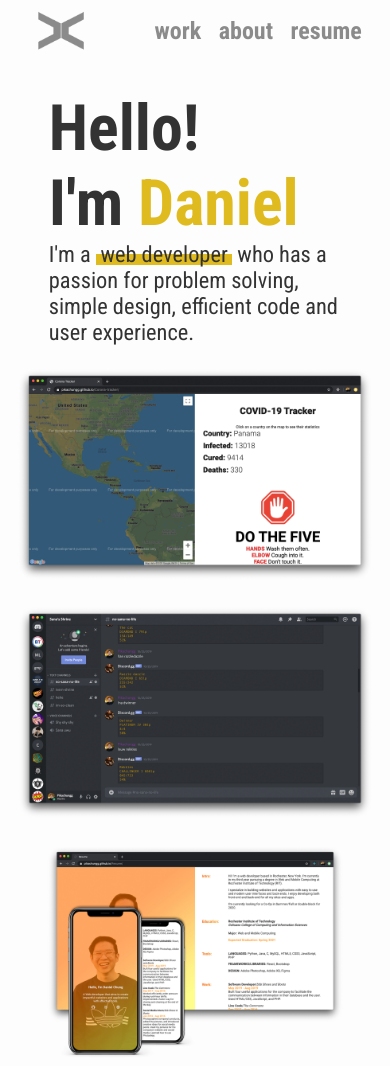
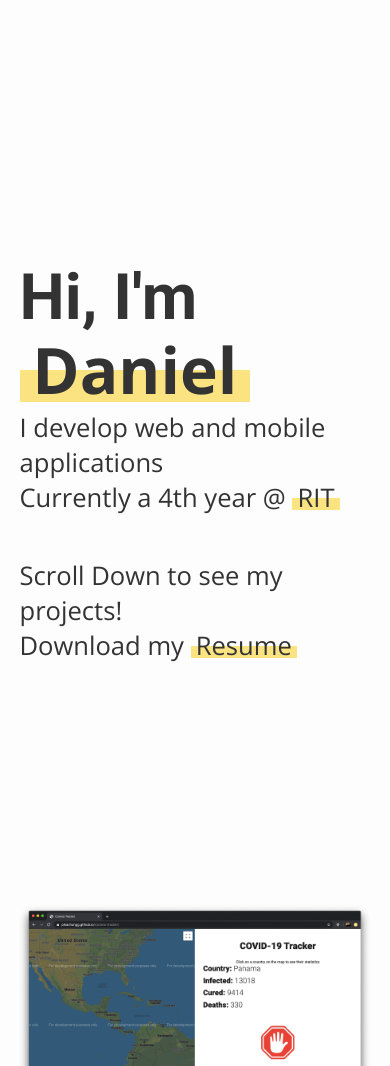
Before and after one commit to danielchungdev/portfolio, a website: page index.html in a window 390 px wide. Shown: the top 1066 px of the page. Drawn offline with nearby package versions, Linux system fonts and the light colour scheme.

Commit message:
Update to portfolio

```diff
--- a/css/styles.css
+++ b/css/styles.css
@@ -1,121 +1,39 @@
+
 *{
     background-color: #fdfdfd;
     color: #333333;
-    font-family: 'Roboto Condensed', sans-serif;
     margin: 0;
     padding: 0;
+    font-family: 'Open Sans', sans-serif;
 }
 
 
-html{
-    scroll-behavior: smooth;
+/* Introduction */
 
-}
-
-/* Navigation Bar */
-    .logo{
-        width: 5vw;
-        height: 5vh;
-        background-image: url(../images/logo-grayscale.png);
-        background-size: contain;
-        background-repeat: no-repeat;
-        transition-property: all;
-        transition-duration: 0.5s;
-        transition-timing-function: ease-in-out;
+    .intro-box{
+        height: 100vh;
+        display: grid;
+        grid-template-columns: 20% 40% 20% 20%;
     }
 
-    .logo:hover{
-        background-image: url("../images/logo.png");
+    .introduction{
+        grid-column-start: 2;
+        place-self: center;
+        font-size: 200%;
     }
 
-    nav{
-        font-weight: 700;
-        margin-left: 10%;
-        margin-right: 10%;
-        margin-top: 2.5%;
+    .introduction h1{
+        font-family: 'Roboto', sans-serif;
     }
 
-    nav ul{
-        list-style: none;
-        display: flex;
-    }
-
-    nav ul li{
-        display: inline-block;
-        margin-left: 2.5%;
-        margin-right: 2.5%;
-        margin-top: auto;
-        margin-bottom: auto;
-    }
-    nav ul li a{
-        color: rgb(139, 139, 139);
-        text-decoration: none;
-        font-size: 150%;
-        transition: all 0.5s ease-out;
-    }
-
-    nav ul li:first-child {
-        margin-right: auto;
-    }
-
-    nav ul li a:hover{
-        color: #333333;
-        transition: all 0.5s ease-in;
-    }
-
-/* Introduction */
-    .introduction{
-        font-size: 400%;
-        font-weight: 700;
-    }
-
-    .intro-box{
-        margin-top: 5%;
-        margin-bottom: 5%;
-        margin-left: auto;
-        margin-right: auto;
-        width: 50vw;
-    }
-
-    .my-name{
-        color: #E0BB20;
-    }
-
-    .intro-description{
-        margin-bottom: 1%;
-        font-size: 140%;
-    }
-
-    .intro-current{
-        font-size: 120%;
-    }
-
-    .intro-container{
-        display: flex;
-    }
-
-    .right{
-        text-align: center;
-        width: 50%;
-        font-size: 1300%;
-    }
-
-    .right-two{
-        text-align: center;
-        width: 50%;
-    }
-
-    .right-two img{
-        width: 100%;
-    }
-
-    .left-two{
-        width: 50%;
+    .introduction p{
+        font-family: 'Open Sans', sans-serif;
+        font-size: 80%;
     }
 
     mark{
         display: inline-block;
-        background-color: #E0BB20;
+        background-color: #fce382;
         line-height: 0em;
         padding-bottom: 0.5em;
         padding-left: 0.2em;
@@ -172,6 +90,7 @@ html{
     .project-title{
         font-weight: 700;
         font-size: 300%;
+        font-family: 'Roboto', sans-serif;
     }
 
     .project-description{
@@ -275,8 +194,8 @@ html{
     }
 
     .highlight{
-        color: #E0BB20;
-        background-color: #141414;
+        color: #fce382;
+        background-color: transparent;
         font-weight: 300;
         font-family: 'Roboto', sans-serif;
     }
@@ -296,7 +215,7 @@ html{
     }
 
     .footer-content a .footer-content-contact:hover{
-        color: #E0BB20;
+        color: #fce382;
         transition: all 0.5s ease-in;
     }
 
@@ -372,7 +291,7 @@ html{
 
     .connect-with-me ul a:hover{
         text-decoration: none;
-        color: #e29b58;
+        color: #fce382;
         transition: all 0.5s ease-in;
     }
 
@@ -394,11 +313,24 @@ html{
         }
 
         .intro-box{
-            margin-top: 5%;
-            margin-bottom: 5%;
-            margin-left: auto;
-            margin-right: auto;
-            width: 75vw;
+            height: 100vh;
+            display: grid;
+            grid-template-columns: 20% 55% 5% 20%;
+        }
+
+        .introduction{
+            grid-column-start: 2;
+            place-self: center;
+            font-size: 200%;
+        }
+
+        .introduction h1{
+            font-family: 'Roboto', sans-serif;
+        }
+
+        .introduction p{
+            font-family: 'Open Sans', sans-serif;
+            font-size: 80%;
         }
 
         .about-box{
@@ -472,7 +404,7 @@ html{
 
         .connect-with-me ul a:hover{
             text-decoration: none;
-            color: #e29b58;
+            background-color: #fce382;
             transition: all 0.5s ease-in;
         }
 
@@ -491,11 +423,24 @@ html{
         }
 
         .intro-box{
-            margin-top: 5%;
-            margin-bottom: 5%;
-            margin-left: auto;
-            margin-right: auto;
-            width: 75vw;
+            height: 100vh;
+            display: grid;
+            grid-template-columns: 10% 80% 10%;
+        }
+
+        .introduction{
+            grid-column-start: 2;
+            place-self: center;
+            font-size: 200%;
+        }
+
+        .introduction h1{
+            font-family: 'Roboto', sans-serif;
+        }
+
+        .introduction p{
+            font-family: 'Open Sans', sans-serif;
+            font-size: 80%;
         }
 
         .about-box{
@@ -568,7 +513,7 @@ html{
 
         .connect-with-me ul a:hover{
             text-decoration: none;
-            color: #e29b58;
+            color: #fce382;
             transition: all 0.5s ease-in;
         }
 
@@ -635,7 +580,7 @@ html{
     }
 
     .highlight{
-        color: #E0BB20;
+        color: #fce382;
         background-color: #141414;
         font-weight: 300;
         font-family: 'Roboto', sans-serif;
@@ -656,15 +601,9 @@ html{
     }
 
     .footer-content a .footer-content-contact:hover{
-        color: #E0BB20;
+        color: #fce382;
         transition: all 0.5s ease-in;
     }
-
-
-
-.content{
-    animation: transitionIn 3s;
-}
 
     @media only screen and (max-width: 900px) {
         footer{
@@ -741,7 +680,7 @@ html{
 
         .connect-with-me ul a:hover{
             text-decoration: none;
-            color: #e29b58;
+            color: #fce382;
             transition: all 0.5s ease-in;
         }
     }
@@ -783,12 +722,25 @@ html{
             width: 20vw;
         }
 
-        .right{
-            display: none;
+        .intro-box{
+            height: 100vh;
+            display: grid;
+            grid-template-columns: 5% 90% 5%;
         }
 
-        .left{
-            width: 100%;
+        .introduction{
+            grid-column-start: 2;
+            place-self: center;
+            font-size: 200%;
+        }
+
+        .introduction h1{
+            font-family: 'Roboto', sans-serif;
+        }
+
+        .introduction p{
+            font-family: 'Open Sans', sans-serif;
+            font-size: 80%;
         }
 
         .content{
@@ -808,15 +760,3 @@ html{
             margin-right: 1%;
         }
     }
-
-@keyframes transitionIn{
-    from{
-        opacity: 0;
-        transform: rotateX(-10deg);
-    }
-
-    to{
-        opacity: 1;
-        transform: rotateX(0);
-    }
-}
--- a/index.html
+++ b/index.html
@@ -6,38 +6,29 @@
     <title>Daniel Chung</title>
     <link rel="stylesheet" href="css/styles.css">
     <link rel="icon" href="images/logo.png">
-    <link href="https://fonts.googleapis.com/css2?family=Roboto:wght@300;500&display=swap" rel="stylesheet">
-    <link href="https://fonts.googleapis.com/css2?family=Roboto+Mono:wght@300&display=swap" rel="stylesheet">
-    <link href="https://fonts.googleapis.com/css2?family=Roboto+Condensed:wght@400;700&display=swap" rel="stylesheet">
+    <link rel="stylesheet" href="./node_modules/sal.js/dist/sal.css">
+    <link href="https://fonts.googleapis.com/css2?family=Open+Sans:wght@400;700&family=Roboto:wght@400;700&display=swap" rel="stylesheet">
 </head>
 <body>
-    <nav>
-        <ul>
-            <li><a href="index.html"><div class="logo"></div></a></li>
-            <li><a href="#anchor">work</a></li>
-            <li><a href="about.html">about</a></li>
-            <li><a href="document/Resume.pdf" download>resume</a></li>
-        </ul>
-    </nav>
     <div class="content">
         <div class="intro-box">
-            <div class="intro-container">
-                <div class="left">
-                    <div class="introduction">Hello!</div>
-                    <div class="introduction">I'm <span class="my-name">Daniel</span></div>
-                    <div class="intro-description">
-                        I'm a <mark>web developer</mark> who has a passion for problem solving, simple design, efficient code and user experience.
-                    </div>
-                </div>
-                <div class="right">
-                    👨‍💻
+            <div class="introduction">
+                <div>
+                    <h1>Hi, I'm <mark>Daniel</mark></h1>
+                    <p>I develop web and mobile applications</p>
+                    <p>Currently a 4th year @ <mark>RIT</mark></p>
+                    <br>
+                    <p>Scroll Down to see my projects!</p>
+                    <p>Download my <a href="document/Resume_DanielChung2020.pdf" download="DanielChung_Resume2020"><mark>Resume</mark></a></p>
                 </div>
             </div>
         </div>
-        <div id="anchor"></div>
+
         <div class="project-container">
 
-            <div class="project">
+            <div class="project" data-sal="slide-up"
+            data-sal-delay="100"
+            data-sal-easing="easeInOutSine">
                 <div class="project-left">
                     <div class="project-title">COVID-19 Tracker</div>
                     <div class="tools">
@@ -55,25 +46,72 @@
                 </div>
             </div>
 
-            <div class="project">
+            <div class="project" data-sal="slide-up"
+            data-sal-delay="300"
+            data-sal-easing="easeInOutSine">
                 <div class="project-left">
-                    <div class="project-title">DiscordGG</div>
+                    <div class="project-title">Where Now</div>
                     <div class="tools">
                         <ul>
-                            <li>Python</li>
-                            <li>API</li>
+                            <li>UI & UX</li>
+                            <li>Prototype</li>
+                            <li>Figma</li>
                         </ul>
                     </div>
-                    <div class="project-description">A discord bot that allows you to quickly find the statistic of League of Legend's players through commands.</div>
-                    <a href="https://github.com/pikachungg/Discord-opgg" target="_blank" class="project-link">Check my project!</a>
+                    <div class="project-description">Tourist website for my hometown Panama.</div>
+                    <a href="https://www.figma.com/proto/f07D2gA6wuwrOoxMovo4BJ/WhereNow?node-id=4%3A0&scaling=min-zoom" target="_blank" class="project-link">Check my project!</a>
                 </div>
                 <div class="project-right">
-                    <a href="https://github.com/pikachungg/Discord-opgg" target="_blank"><img src="images/leaguegg.png" alt="picture-of-project"></a>
+                    <a href="https://www.figma.com/proto/f07D2gA6wuwrOoxMovo4BJ/WhereNow?node-id=4%3A0&scaling=min-zoom" target="_blank"><img src="images/wherenow.png" alt="picture-of-project"></a>
+                </div>
+            </div>
+
+            <div class="project" data-sal="slide-up"
+            data-sal-delay="300"
+            data-sal-easing="easeInOutSine">
+                <div class="project-left">
+                    <div class="project-title">Swoop</div>
+                    <div class="tools">
+                        <ul>
+                            <li>HTML</li>
+                            <li>CSS</li>
+                            <li>JavaScript</li>
+                            <li>React</li>
+                        </ul>
+                    </div>
+                    <div class="project-description">Swoop is a game dedicated to promote relaxation through lines and colors.</div>
+                    <a href="https://gavinnishizawa.github.io/swoop/" target="_blank" class="project-link">Check my project!</a>
+                </div>
+                <div class="project-right">
+                    <a href="https://gavinnishizawa.github.io/swoop/" target="_blank"><img src="images/Swoop.png" alt="picture-of-project"></a>
                 </div>
             </div>
 
 
-            <div class="project">
+
+            <div class="project" data-sal="slide-up"
+            data-sal-delay="300"
+            data-sal-easing="easeInOutSine">
+                <div class="project-left">
+                    <div class="project-title">Coffe Ordering App</div>
+                    <div class="tools">
+                        <ul>
+                            <li>UI & UX</li>
+                            <li>Prototype</li>
+                            <li>Figma</li>
+                        </ul>
+                    </div>
+                    <div class="project-description">Prototype created with figma for a coffee company.</div>
+                    <a href="https://www.figma.com/proto/Fcfo1xA3VRgHEBHXwknXVd/Coffee-Ordering-App?node-id=1%3A35&scaling=scale-down" target="_blank" class="project-link">Check my project!</a>
+                </div>
+                <div class="project-right">
+                    <a href="https://www.figma.com/proto/Fcfo1xA3VRgHEBHXwknXVd/Coffee-Ordering-App?node-id=1%3A35&scaling=scale-down" target="_blank"><img src="images/coffeeapp.png" alt="picture-of-project"></a>
+                </div>
+            </div>
+
+            <div class="project" data-sal="slide-up"
+            data-sal-delay="300"
+            data-sal-easing="easeInOutSine">
                 <div class="project-left">
                     <div class="project-title">Resume Website</div>
                     <div class="tools">
@@ -93,46 +131,30 @@
             </div>
 
 
-            <div class="project">
+            <div class="project" data-sal="slide-up"
+            data-sal-delay="300"
+            data-sal-easing="easeInOutSine">
                 <div class="project-left">
-                    <div class="project-title">Swoop</div>
+                    <div class="project-title">DiscordGG</div>
                     <div class="tools">
                         <ul>
-                            <li>HTML</li>
-                            <li>CSS</li>
-                            <li>JavaScript</li>
-                            <li>React</li>
+                            <li>Python</li>
+                            <li>API</li>
                         </ul>
                     </div>
-                    <div class="project-description">Swoop is a game dedicated to promote relaxation through lines and colors.</div>
-                    <a href="https://gavinnishizawa.github.io/swoop/" target="_blank" class="project-link">Check my project!</a>
+                    <div class="project-description">A discord bot that allows you to quickly find the statistic of League of Legend's players through commands.</div>
+                    <a href="https://github.com/pikachungg/Discord-opgg" target="_blank" class="project-link">Check my project!</a>
                 </div>
                 <div class="project-right">
-                    <a href="https://gavinnishizawa.github.io/swoop/" target="_blank"><img src="images/Swoop.png" alt="picture-of-project"></a>
+                    <a href="https://github.com/pikachungg/Discord-opgg" target="_blank"><img src="images/leaguegg.png" alt="picture-of-project"></a>
                 </div>
             </div>
 
 
-            <div class="project">
-                <div class="project-left">
-                    <div class="project-title">Coffe Ordering App</div>
-                    <div class="tools">
-                        <ul>
-                            <li>UI & UX</li>
-                            <li>Prototype</li>
-                            <li>Figma</li>
-                        </ul>
-                    </div>
-                    <div class="project-description">Prototype created with figma for a coffee company.</div>
-                    <a href="https://www.figma.com/proto/Fcfo1xA3VRgHEBHXwknXVd/Coffee-Ordering-App?node-id=1%3A35&scaling=scale-down" target="_blank" class="project-link">Check my project!</a>
-                </div>
-                <div class="project-right">
-                    <a href="https://www.figma.com/proto/Fcfo1xA3VRgHEBHXwknXVd/Coffee-Ordering-App?node-id=1%3A35&scaling=scale-down" target="_blank"><img src="images/coffeeapp.png" alt="picture-of-project"></a>
-                </div>
-            </div>
 
-
-            <div class="project">
+            <div class="project" data-sal="slide-up"
+            data-sal-delay="300"
+            data-sal-easing="easeInOutSine">
                 <div class="project-left">
                     <div class="project-title">Welcome to Panama</div>
                     <div class="tools">
@@ -152,25 +174,6 @@
             </div>
 
 
-            <div class="project">
-                <div class="project-left">
-                    <div class="project-title">Where Now</div>
-                    <div class="tools">
-                        <ul>
-                            <li>UI & UX</li>
-                            <li>Prototype</li>
-                            <li>Figma</li>
-                        </ul>
-                    </div>
-                    <div class="project-description">Tourist website for my hometown Panama.</div>
-                    <a href="https://www.figma.com/proto/f07D2gA6wuwrOoxMovo4BJ/WhereNow?node-id=4%3A0&scaling=min-zoom" target="_blank" class="project-link">Check my project!</a>
-                </div>
-                <div class="project-right">
-                    <a href="https://www.figma.com/proto/f07D2gA6wuwrOoxMovo4BJ/WhereNow?node-id=4%3A0&scaling=min-zoom" target="_blank"><img src="images/wherenow.png" alt="picture-of-project"></a>
-                </div>
-            </div>
-
-
         </div>
 
     </div>
@@ -178,7 +181,7 @@
     <footer>
         <div class="one">
             <div class="footer-content">
-                Hello! I'm <span class="highlight">Daniel Chung</span>, a web developer who has a passion for problem solving, simple design, efficient code and user experience.
+                Hello! I'm <span class="highlight">Daniel Chung</span>, a web and mobile developer who has a passion for problem solving, simple design, efficient code and user experience.
             </div>
         </div>
         <div class="two">
@@ -190,7 +193,7 @@
                     (585) 766-7536
                 </p>
                 <p class="footer-content-contact">
-                    daniel.e.chung@hotmail.com
+                    dec8768@rit.edu
                 </p>
             </div>
         </div>
@@ -217,5 +220,9 @@
             </div>
         </div>
     </footer>
+    <script src="./node_modules/sal.js/dist/sal.js"></script>
+    <script>
+        sal();
+    </script>
 </body>
 </html>
```
Also changed, not shown: package.json (added, +23 -0 lines), 4 other files.
